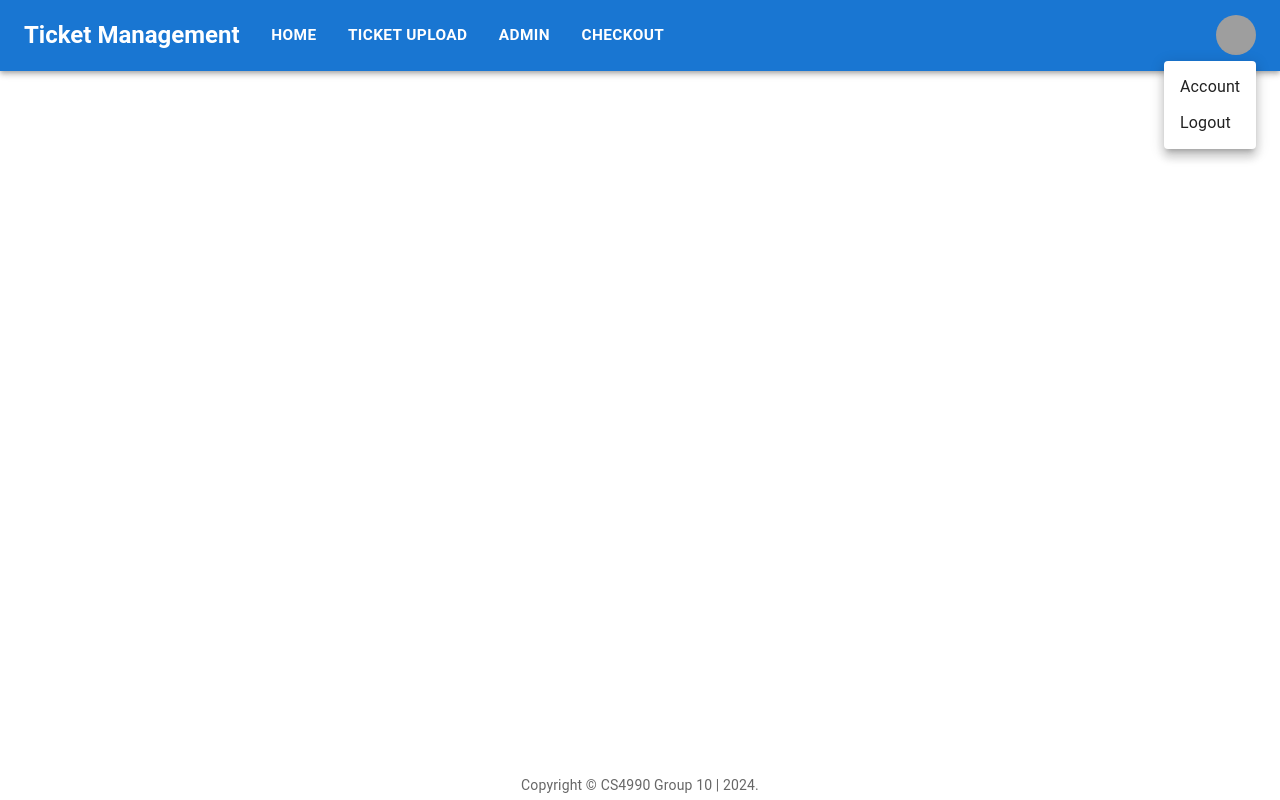
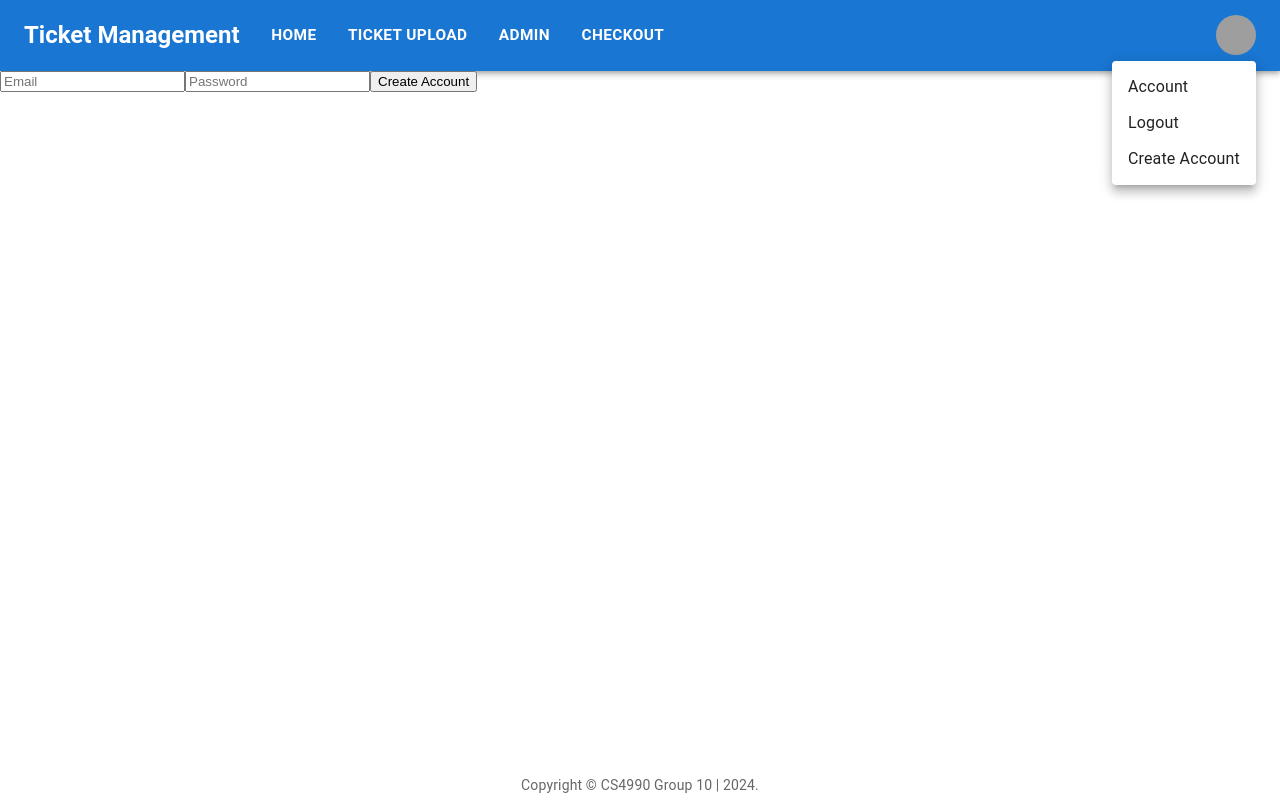
Before and after one commit to CS-4990-W24/Ticket-Management, a React (Vite) app in the folder app/: page /createaccount in a window 1280 px wide. Both pictures are taken after a click on the button "Open settings". Built offline with nearby package versions, Linux system fonts and the light colour scheme; grey boxes are pictures that could not be loaded.

Commit message:
deleted some files

```diff
--- a/app/src/App.jsx
+++ b/app/src/App.jsx
@@ -6,6 +6,7 @@ import UploadTicket from "./pages/UploadTicket";
 import Admin from "./pages/Admin";
 import Checkout from "./pages/Checkout";
 import { AuthenticationProvider } from "./components/AuthenticationContext";
+import CreateAccount from "./pages/Createaccount";
 
 function App() {
     return (
@@ -17,6 +18,7 @@ function App() {
                     <Route path="/upload" element={<UploadTicket />} />
                     <Route path="/admin" element={<Admin />} />
                     <Route path="/checkout" element={<Checkout />} />
+                    <Route path="/createaccount" element={<CreateAccount />} />
                 </Routes>
                 <Footer />
             </BrowserRouter>
--- a/app/src/components/Navbar.jsx
+++ b/app/src/components/Navbar.jsx
@@ -1,4 +1,4 @@
-import { NavLink } from "react-router-dom";
+import { NavLink, useNavigate } from "react-router-dom";
 import "@/styles/navbar.css";
 import MenuIcon from "@mui/icons-material/Menu";
 import {
@@ -22,11 +22,12 @@ const pages = [
     <NavLink to="/admin"> Admin</NavLink>,
     <NavLink to="/checkout"> Checkout</NavLink>
 ];
-const settings = ["Account", "Logout"];
+const settings = ["Account", "Logout", "Create Account"];
 
 function Navbar() {
     const [anchorElNav, setAnchorElNav] = useState(null);
     const [anchorElUser, setAnchorElUser] = useState(null);
+    const navigate = useNavigate();
 
     const handleOpenNavMenu = (event) => {
         setAnchorElNav(event.currentTarget);
@@ -42,6 +43,15 @@ function Navbar() {
     const handleCloseUserMenu = () => {
         setAnchorElUser(null);
     };
+
+    const handleSettingsClick = (settings) => {
+        handleCloseUserMenu();
+
+        if (settings === "Create Account") {
+            navigate("/Createaccount.jsx");
+        }
+
+    }
 
     return (
         <AppBar position="static">
@@ -169,7 +179,7 @@ function Navbar() {
                             {settings.map((setting) => (
                                 <MenuItem
                                     key={setting}
-                                    onClick={handleCloseUserMenu}
+                                    onClick={() => handleSettingsClick(setting)}
                                 >
                                     <Typography textAlign="center">
                                         {setting}
--- /dev/null
+++ b/app/src/pages/Createaccount.jsx
@@ -0,0 +1,45 @@
+import React, { useState } from "react";
+
+const CreateAccount = () => {
+    const [formData, setFormData] = useState({
+        email: "",
+        password: "",
+        userRole: "user"
+    });
+
+    const handleChange = (e) => {
+        setFormData({
+            ...formData,
+            [e.target.name]: e.target.value.trim(),
+        });
+    };
+
+    const handleSubmit = (e) => {
+        e.preventDefault();
+        console.log(formData);
+    };
+
+    return (
+        <div>
+            <form onSubmit={handleSubmit}>
+                <input
+                    type="email"
+                    name="email"
+                    value={formData.email}
+                    onChange={handleChange}
+                    placeholder="Email"
+                />
+                <input
+                    type="password"
+                    name="password"
+                    value={formData.password}
+                    onChange={handleChange}
+                    placeholder="Password"
+                />
+                <button type="submit">Create Account</button>
+            </form>
+        </div>
+    );
+};
+
+export default CreateAccount;
--- a/package.json
+++ b/package.json
@@ -8,5 +8,8 @@
     "dependencies": {
         "express": "^4.18.2",
         "mysql2": "^3.7.0"
+    },
+    "devDependencies": {
+        "vite": "^5.0.11"
     }
 }
```
Also changed, not shown: test/test.js (deleted, +0 -27 lines).
